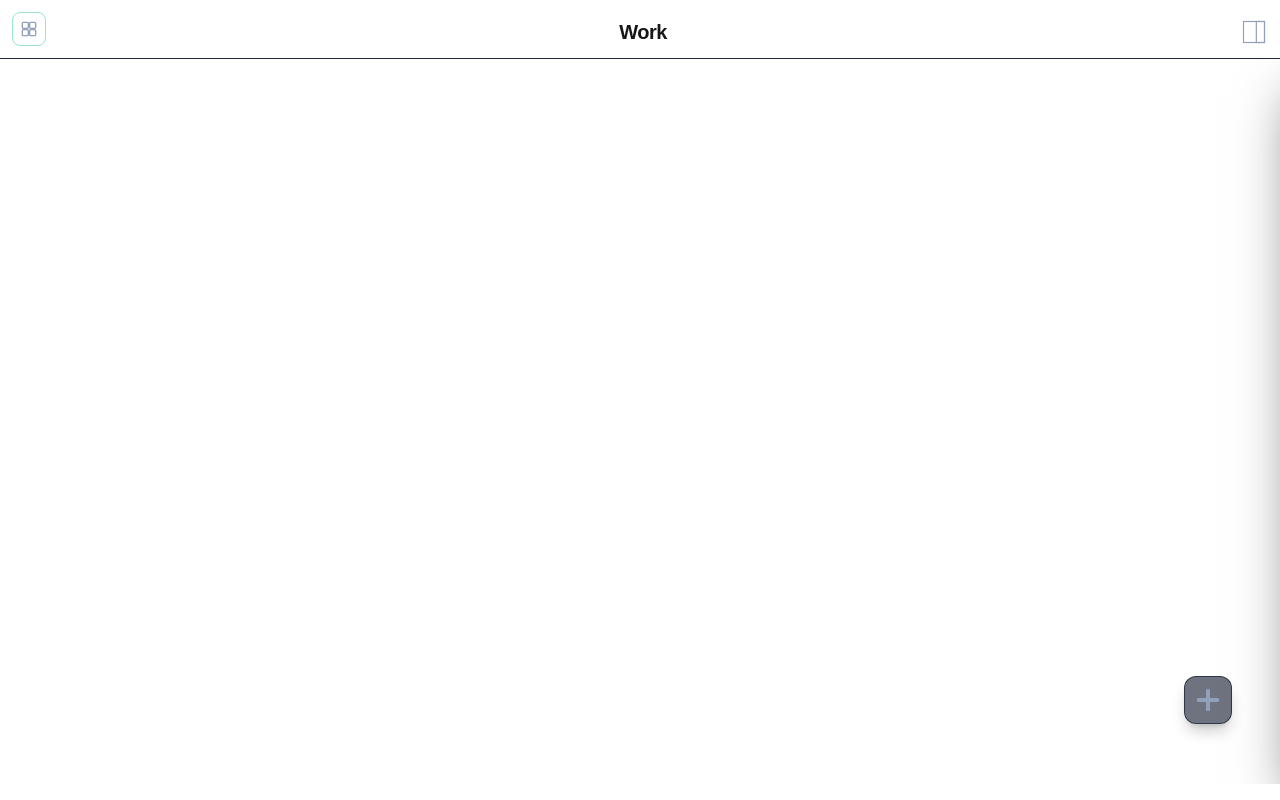
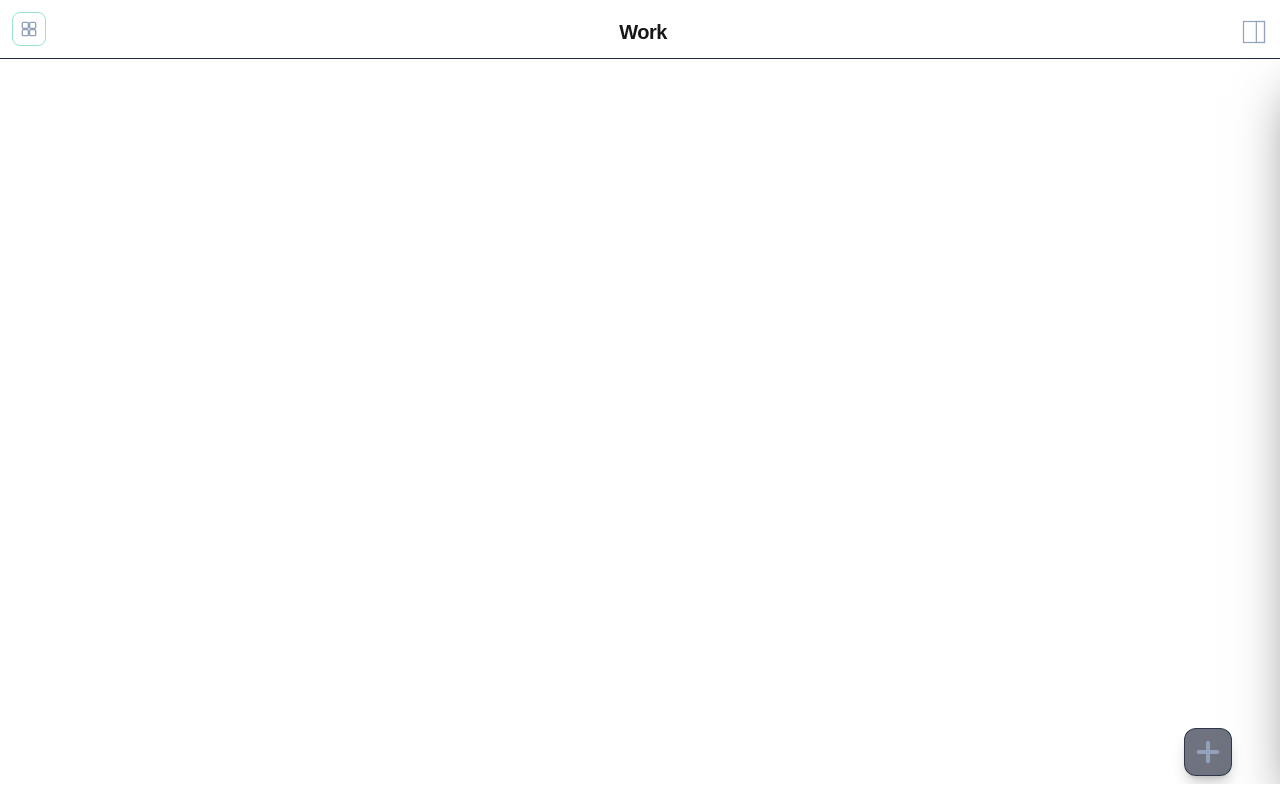
Before and after one commit to raulcs16/productivity-app, a Next.js app: page / in a window 1280 px wide. Built offline with nearby package versions, Linux system fonts and the light colour scheme.

Commit message:
fixed bottm margin

```diff
--- a/src/ui/todolist/TodoListWorkSpace.tsx
+++ b/src/ui/todolist/TodoListWorkSpace.tsx
@@ -52,7 +52,6 @@ export default function TodoListWorkSpace(props: TodoListWorkSpaceProps) {
   return (
     <div className="relative text-white  flex flex-col justify-start w-full h-full overflow-clip">
       {props.layout === LayoutType.Slide ? (
-        <section>
         <SlideOver
           items={store.todolists}
           currentIndex={store.currentListIndex}
@@ -71,14 +70,6 @@ export default function TodoListWorkSpace(props: TodoListWorkSpaceProps) {
             </HoverCard>
           )}
         ></SlideOver>
-          <div className="absolute w-1/2 flex items-center justify-center px-10 py-1 mx-auto bottom-10 left-1/2 -translate-x-1/2">
-            <DotNavigation
-              total={totalLists}
-              currentIndex={store.currentListIndex}
-              onIndexSelect={(index) => scrollToBoard(index)}
-            ></DotNavigation>
-          </div>
-        </section>
       ) : (
         <Grid
           items={store.todolists}
@@ -99,7 +90,14 @@ export default function TodoListWorkSpace(props: TodoListWorkSpaceProps) {
           )}
         ></Grid>
       )}
-      <div className="absolute right-12 bottom-15 z-20">
+      <div className="absolute w-1/2 flex items-center justify-center px-10 py-1 mx-auto bottom-2 left-1/2 -translate-x-1/2">
+        <DotNavigation
+          total={totalLists}
+          currentIndex={store.currentListIndex}
+          onIndexSelect={(index) => scrollToBoard(index)}
+        ></DotNavigation>
+      </div>
+      <div className="absolute right-12 bottom-2 z-20">
         <button
           title="New List"
           className="flex items-center justify-center h-12 w-12 rounded-xl
```
Lines whose indentation alone changed are shown as unchanged.
